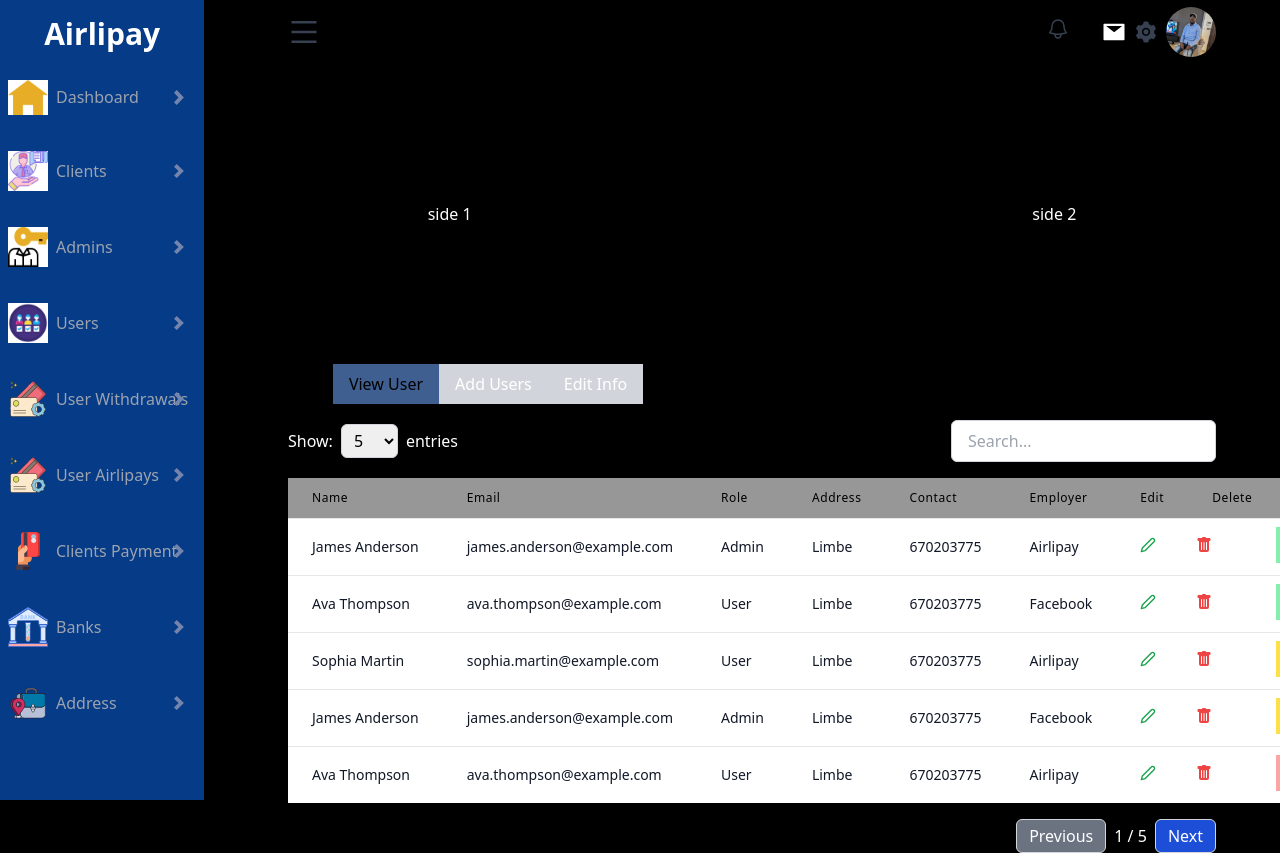
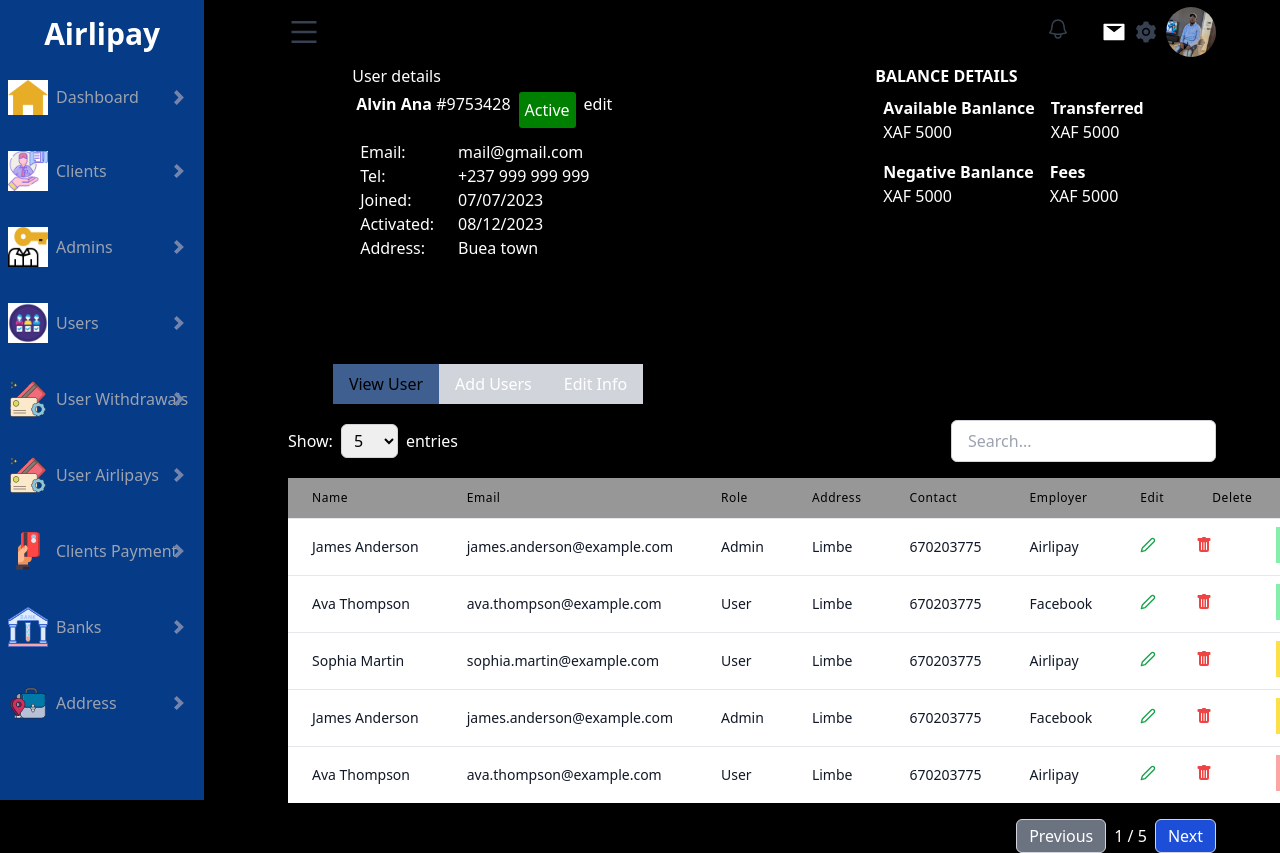
Before and after one commit to techarcgram-org/AirlipayDashboard, a Next.js app: page /users in a window 1280 px wide. Shown: the top 853 px of the page. Built offline with nearby package versions, Linux system fonts and the light colour scheme.

Commit message:
added the user details section

```diff
--- a/package.json
+++ b/package.json
@@ -14,7 +14,9 @@
     "autoprefixer": "10.4.16",
     "eslint": "8.50.0",
     "eslint-config-next": "13.5.2",
+    "g": "^2.0.1",
     "next": "13.5.2",
+    "pnpm": "^8.8.0",
     "postcss": "8.4.30",
     "react": "18.2.0",
     "react-dom": "18.2.0",
--- a/src/app/components/user/UserDetails.jsx
+++ b/src/app/components/user/UserDetails.jsx
@@ -1,14 +1,78 @@
 
 import React from 'react'
+import { Tab } from '..'
 
 const UserDetails = () => {
   return (
-    <div className="flex items-center h-[300px] justify-around">
-      <div>side 1</div>
+    <div className="flex itstrongs-center h-[300px] justify-around">
+      <div style={{textAlign:'start',paddingBottom:74,}}>User details
+        <div className='flex'>
+          <p className='m-1'>  <strong>Alvin Ana  </strong> #9753428</p>
+          <button className='m-1'style={{backgroundColor:'green',padding:6,color:'white', borderRadius:3}}>Active</button>
+          <p className='m-1 text-blue'>edit</p>
+        </div>
+        <div className='flex'>
+            <div className='m-2'>
+                <ol>
+                  <li>Email:</li>
+                  <li>Tel:</li>
+                  <li>Joined:</li>
+                  <li>Activated:</li>
+                  <li>Address:</li>
+                </ol>
+
+            </div>
+            <div className='space h-2 w-2'></div>
+            <div className='m-2'>
+            <ol>
+                  <li>mail@gmail.com</li>
+                  <li>+237 999 999 999</li>
+                  <li>07/07/2023</li>
+                  <li>08/12/2023</li>
+                  <li>Buea town</li>
+                </ol>
+            </div>
+        </div>
+
+        {/* <div className='h-[90%] w-[2px] bg-black' ></div> */}
+
+        {/* <div>
+
+        </div> */}
+      </div>
       <div className='h-[90%] w-[2px] bg-black' ></div>
-      <div>side 2</div>
+      {/* the code below is for the balance section */}
+      <div><strong>BALANCE DETAILS</strong>
+      <div className='flex text'>
+          <div className='m-2'>
+              <p className='text-blue'><strong>Available Banlance</strong></p>
+              <p>XAF 5000</p>
+            </div>
+            <div className='m-2'>
+            <p><strong>Transferred </strong></p>
+              <p>XAF 5000</p>
+            </div>
+      </div>
+
+        {/* <div className='h-[90%] w-[2px] bg-black' ></div> */}
+        <div className='flex'>
+        <div className='m-2'>
+        <p> <strong>Negative Banlance</strong></p>
+          <p>XAF 5000</p>
+        </div>
+        <div className='m-2'>
+        <p><strong>Fees</strong></p>
+          <p>XAF 5000</p>
+        </div>
+
+        </div>
+
+      </div>
+      {/* <div>
+        <Tab Employer1 />
+      </div> */}
     </div>
-  )
+      )
 }
 
 export default UserDetails
```
Also changed, not shown: 1 other file (tests, documents, lock files or other folders).
